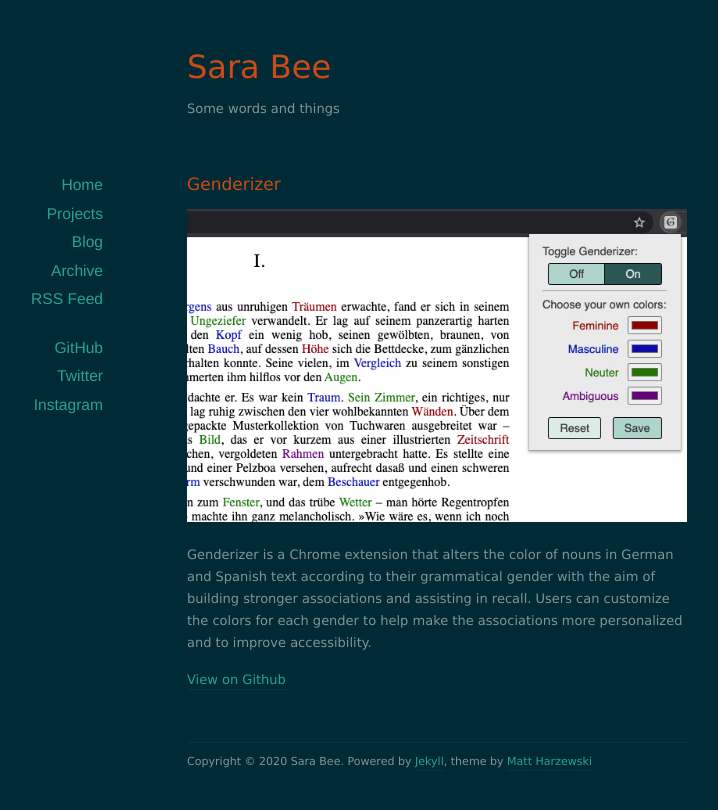
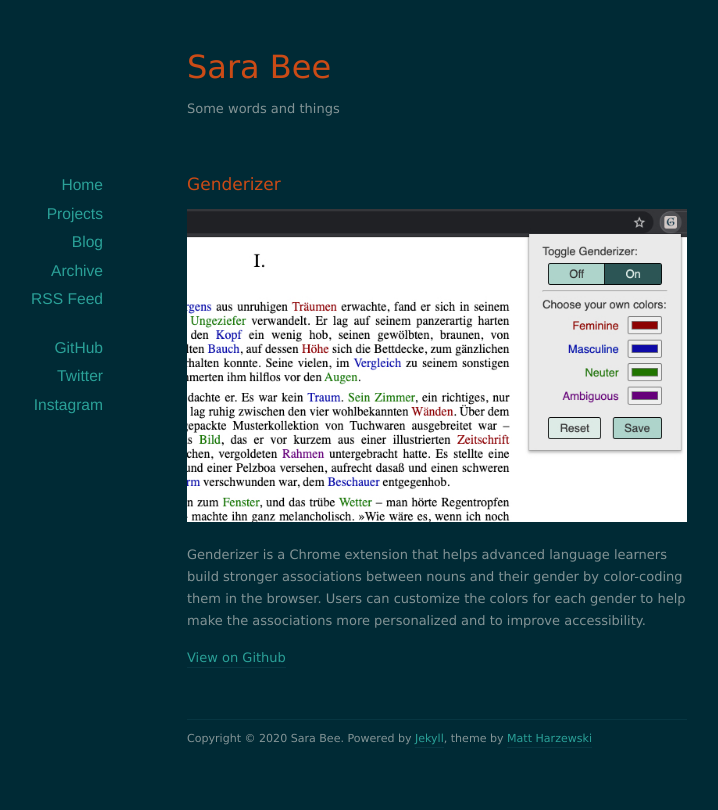
Before and after one commit to SaraBee/SaraBee.github.io, a Jekyll site: the page built from _projects/genderizer.md, in a window 1280 px wide. Shown: the top 810 px of the page, without its empty margins (203-921 px from the left). Built offline with Jekyll 4.4.1, drawn with Linux system fonts in a browser that asks for light colours; nearby versions of some CDN libraries.

Commit message:
update Genderizer project description

```diff
--- a/_projects/genderizer.md
+++ b/_projects/genderizer.md
@@ -1,11 +1,11 @@
 ---
 layout: project
 title: Genderizer
-image: /images/genderizer.jpg
+image: /images/genderizer-screenshot.jpg
 blurb: A Chrome extension that color-codes German nouns by their gender
 github: https://github.com/SaraBee/Genderizer
 thumbnail: /images/thumbs/genderizer.jpg
 ---
 <img src="/images/genderizer-screenshot.jpg" width="500"/>
 
-Genderizer is a Chrome extension that alters the color of nouns in German and Spanish text according to their grammatical gender with the aim of building stronger associations and assisting in recall. Users can customize the colors for each gender to help make the associations more personalized and to improve accessibility.
+Genderizer is a Chrome extension that helps advanced language learners build stronger associations between nouns and their gender by color-coding them in the browser. Users can customize the colors for each gender to help make the associations more personalized and to improve accessibility.
```
